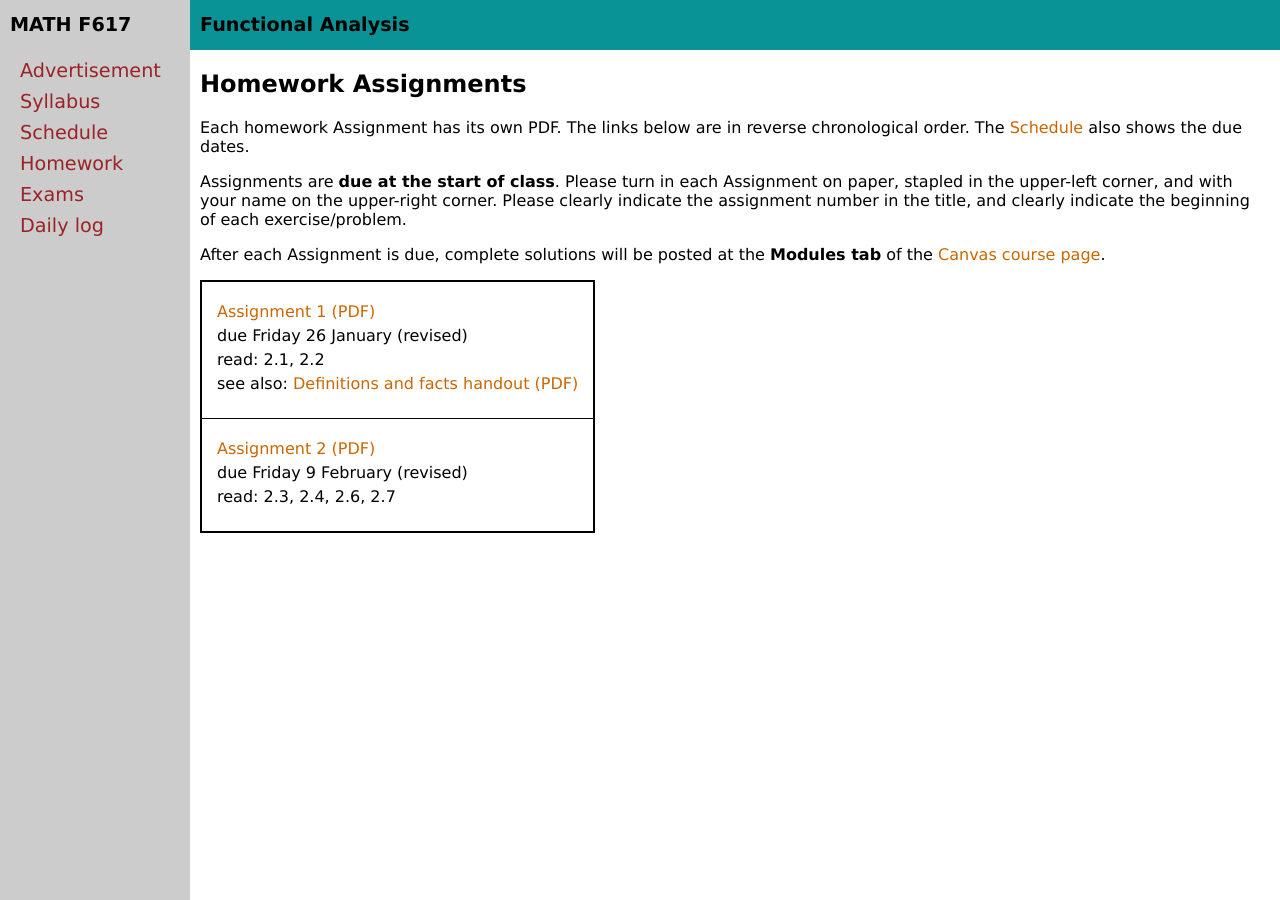
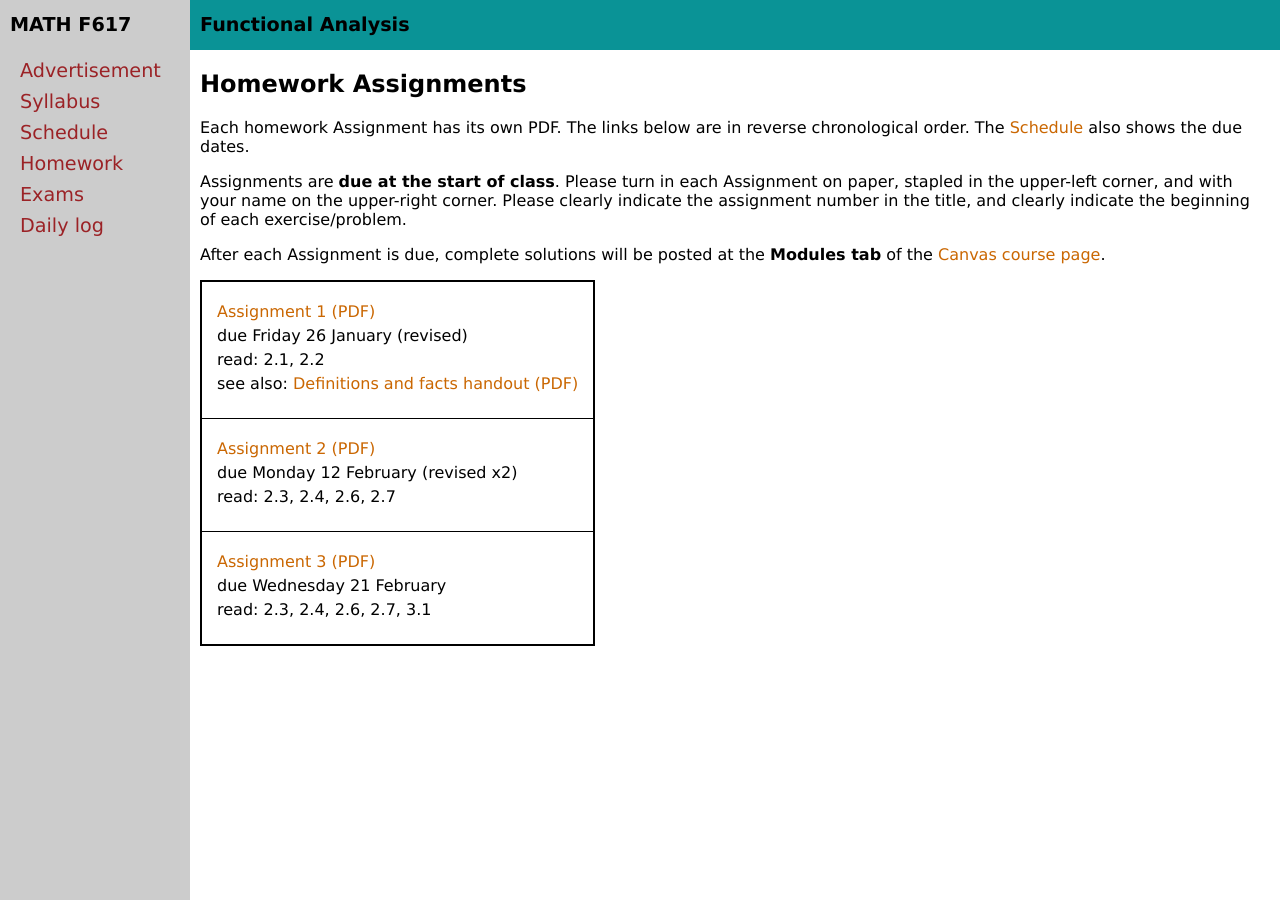
Before and after one commit to bueler/numerical, a Jekyll site: the page built from homework.md, in a window 1280 px wide. Built offline with Jekyll 4.4.1, drawn with Linux system fonts in a browser that asks for light colours.

Commit message:
push back A2 due date again, and post A3

```diff
--- a/_data/homework.yml
+++ b/_data/homework.yml
@@ -8,6 +8,10 @@ homework:
   seealsoname: Definitions and facts handout
   seealsopdf: https://bueler.github.io/fa/assets/handouts/getstarted.pdf
 - name: Assignment 2
-  due: Friday 9 February (revised)
+  due: Monday 12 February (revised x2)
   blank: A2.pdf
   sections: 2.3, 2.4, 2.6, 2.7
+- name: Assignment 3
+  due: Wednesday 21 February
+  blank: A3.pdf
+  sections: 2.3, 2.4, 2.6, 2.7, 3.1
```
Also changed, not shown: 6 other files.
